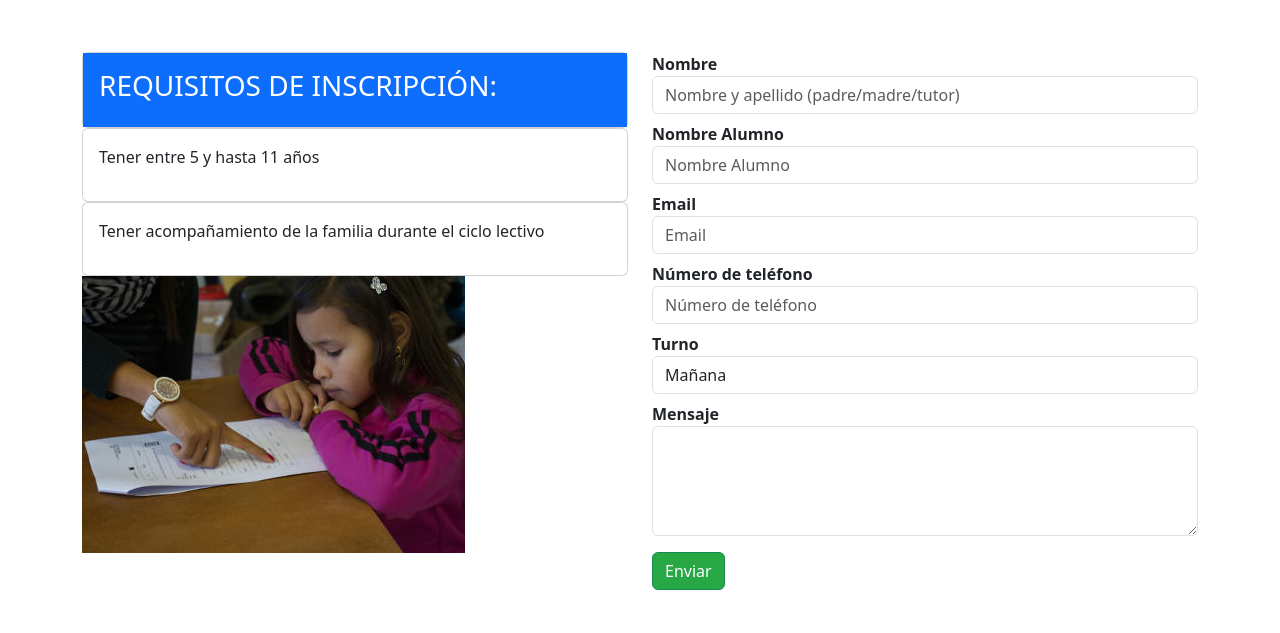
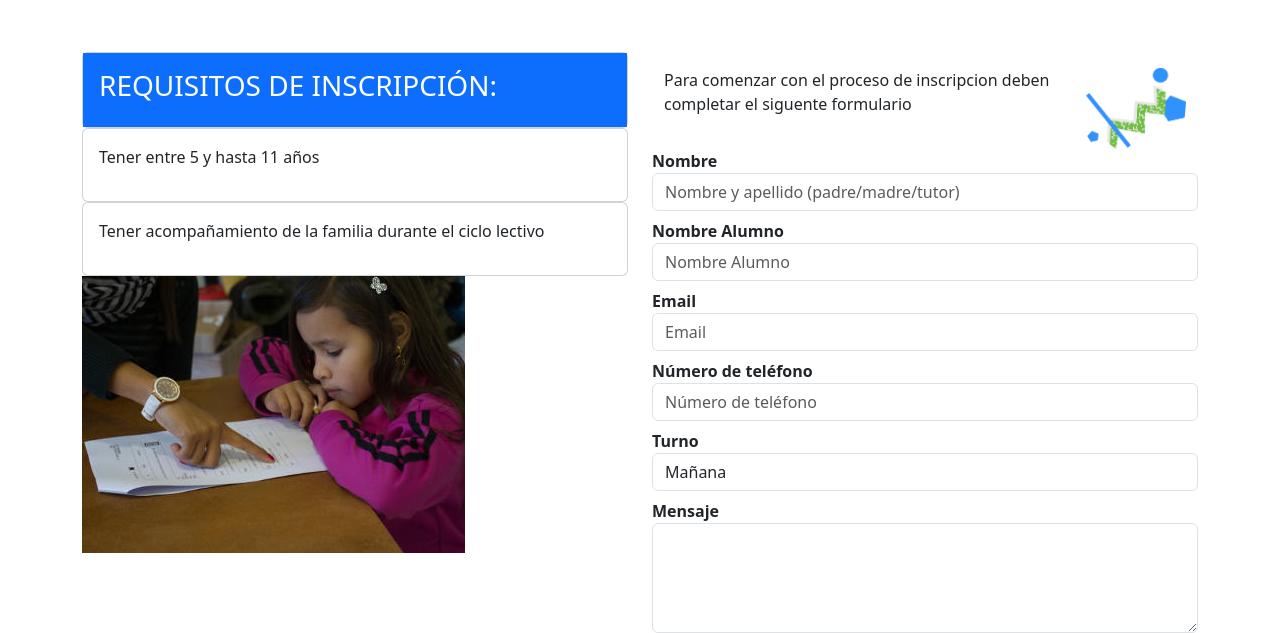
Before and after one commit to gabrielalfredoboaglio/ProyectoIntegrador, a website: page pages/inscripciones.html in a window 1280 px wide. Shown: the part 167-800 px from the top of the page. Drawn offline with nearby package versions, Linux system fonts and the light colour scheme.

Commit message:
alineo imagen

```diff
--- a/pages/inscripciones.html
+++ b/pages/inscripciones.html
@@ -106,6 +106,21 @@
           <div class="col-md-6">
             <form>
               <div class="form-group mt-5">
+                <div
+                  class="container d-flex justify-content-between align-items-center"
+                >
+                  <p>
+                    Para comenzar con el proceso de inscripcion deben completar
+                    el siguente formulario
+                  </p>
+                  <img
+                    src="../img/gc.png"
+                    class="img-fluid mt-3"
+                    height="100"
+                    src="./img/gc.png"
+                    width="100"
+                  />
+                </div>
                 <label><strong>Nombre</strong></label>
                 <input
                   type="text"
```
